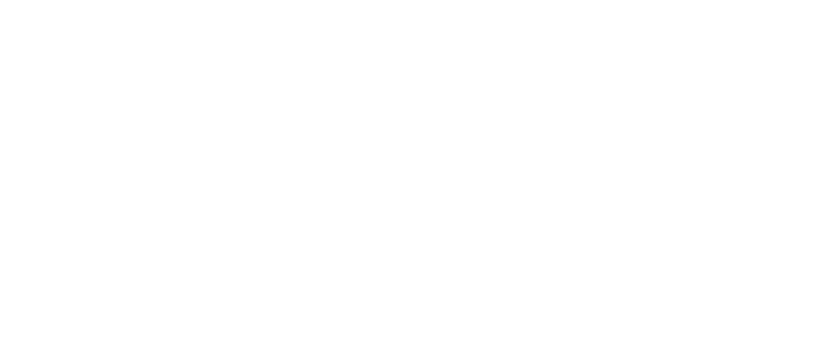
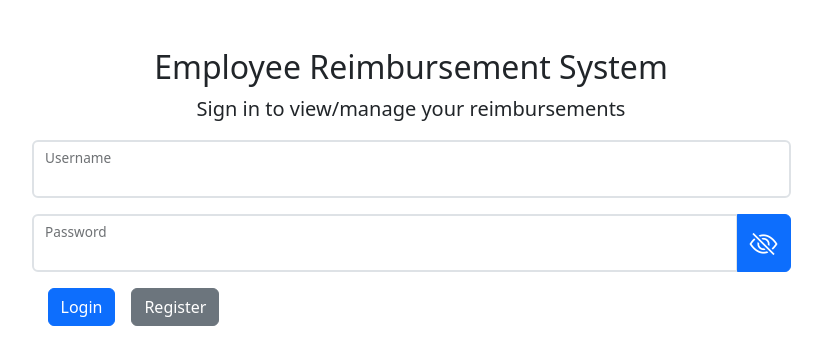
Before and after one commit to JemalSadik/P1_EmployeeReimbursementSystem, a React (Create React App) app in the folder frontend/: page / in a window 1280 px wide. Shown: the top 364 px of the page, without its empty margins (207-1029 px from the left). Built offline with nearby package versions, Linux system fonts and the light colour scheme.

Commit message:
Add login page

```diff
--- a/frontend/src/Components/Landing/Login.tsx
+++ b/frontend/src/Components/Landing/Login.tsx
@@ -1,7 +1,71 @@
+import axios from "axios";
+import { useState } from "react";
+import { Button, Container, FloatingLabel, Form, InputGroup } from "react-bootstrap";
+import { useNavigate } from "react-router-dom";
+
 export const Login: React.FC = () => {
 
+    const baseUrl = localStorage.getItem("baseUrl");
+
+    const navigate = useNavigate();
+
+    const [user, setUser] = useState({
+        username: "",
+        password: ""
+    });
+    const [passwordIsVisible, setPasswordIsVisible] = useState(false);
+
+    const storeValues = (input: React.ChangeEvent<HTMLInputElement>) => {
+        if (input.target.name === "username") {
+            setUser((user) => ({...user, username:input.target.value}));
+        } else {
+            setUser((user) => ({...user, password:input.target.value}));
+        }
+    };
+
+    const togglePasswordVisibility: React.MouseEventHandler<HTMLButtonElement> = () => {
+        setPasswordIsVisible(!passwordIsVisible);
+    }
+
+    const login = async () => {
+        // TODO: validate username and password
+        const resp = await axios.post(baseUrl + "/users/login", user, {withCredentials: true})
+        .then((resp) => {
+            localStorage.setItem("user", JSON.stringify(resp.data));
+            navigate("/dashboard");
+        })
+        .catch((error) => alert(error.data));
+    };
 
     return (
-        <div></div>
+        <Container className="d-flex flex-column justify-content-center m-5 px-5">
+            <Container className="w-75">
+                <header className="text-center">
+                    <h1 className="fs-2">Employee Reimbursement System</h1>
+                    <p className="fs-5">Sign in to view/manage your reimbursements</p>
+                </header>
+                <Form>
+                    <Form.Group className="mb-3">
+                        <FloatingLabel label="Username">
+                            <Form.Control type="text" name="username" className="border border-2" onChange={storeValues} />
+                        </FloatingLabel>
+                    </Form.Group>
+                    <Form.Group className="mb-3">
+                        <InputGroup>
+                            <FloatingLabel label="Password">
+                                <Form.Control type={passwordIsVisible ? "text": "password"} name="password" className="border border-2" onChange={storeValues} aria-describedby="passwordVisibility" />
+                            </FloatingLabel>
+                            <Button onClick={togglePasswordVisibility} id="passwordVisibility">
+                                {passwordIsVisible ? <i className="bi bi-eye fs-3"></i> : <i className="bi bi-eye-slash fs-3"></i>}
+                            </Button>
+                        </InputGroup>
+                    </Form.Group>
+                    <div>
+                        <Button type="button" variant="primary" className="mx-3" onClick={login}>Login</Button>
+                        <Button type="button" variant="secondary" onClick={() => navigate("/register")}>Register</Button>
+                    </div>
+                </Form>
+            </Container>
+        </Container>
     )
 }
```
